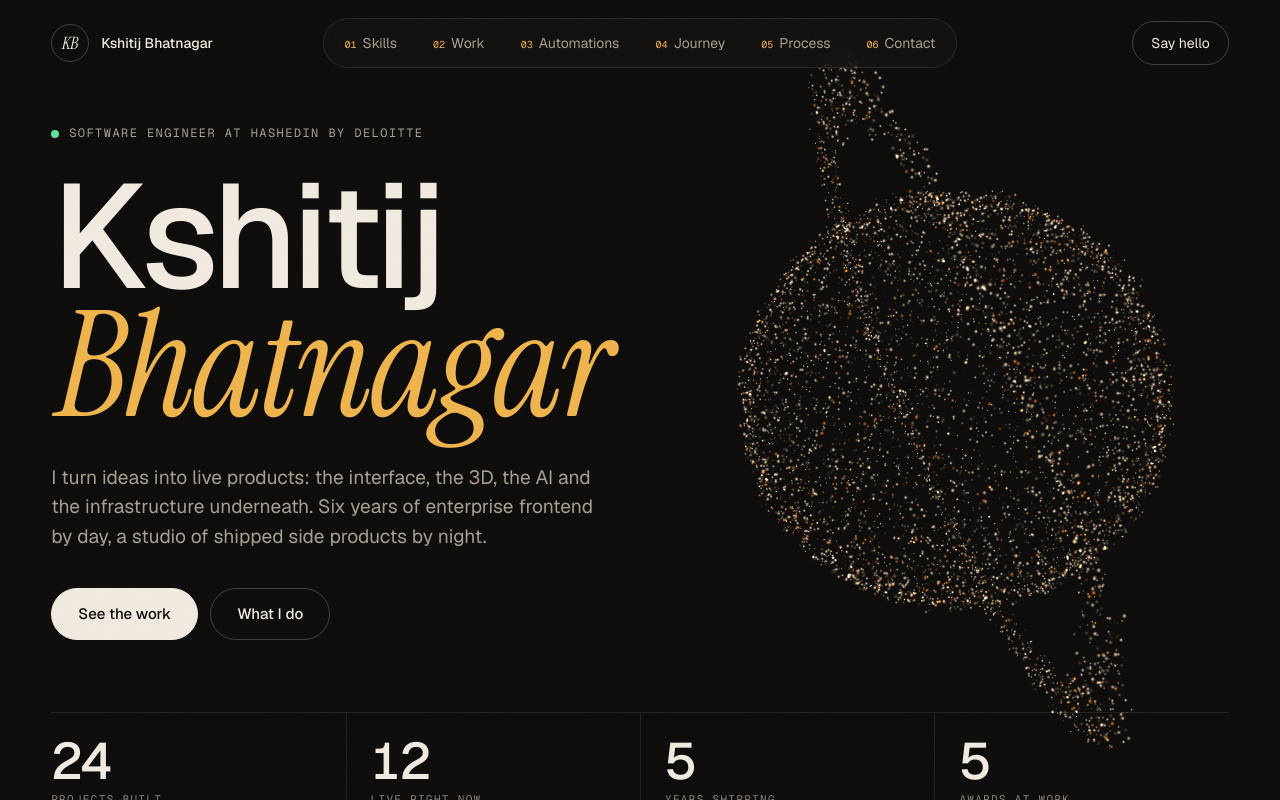
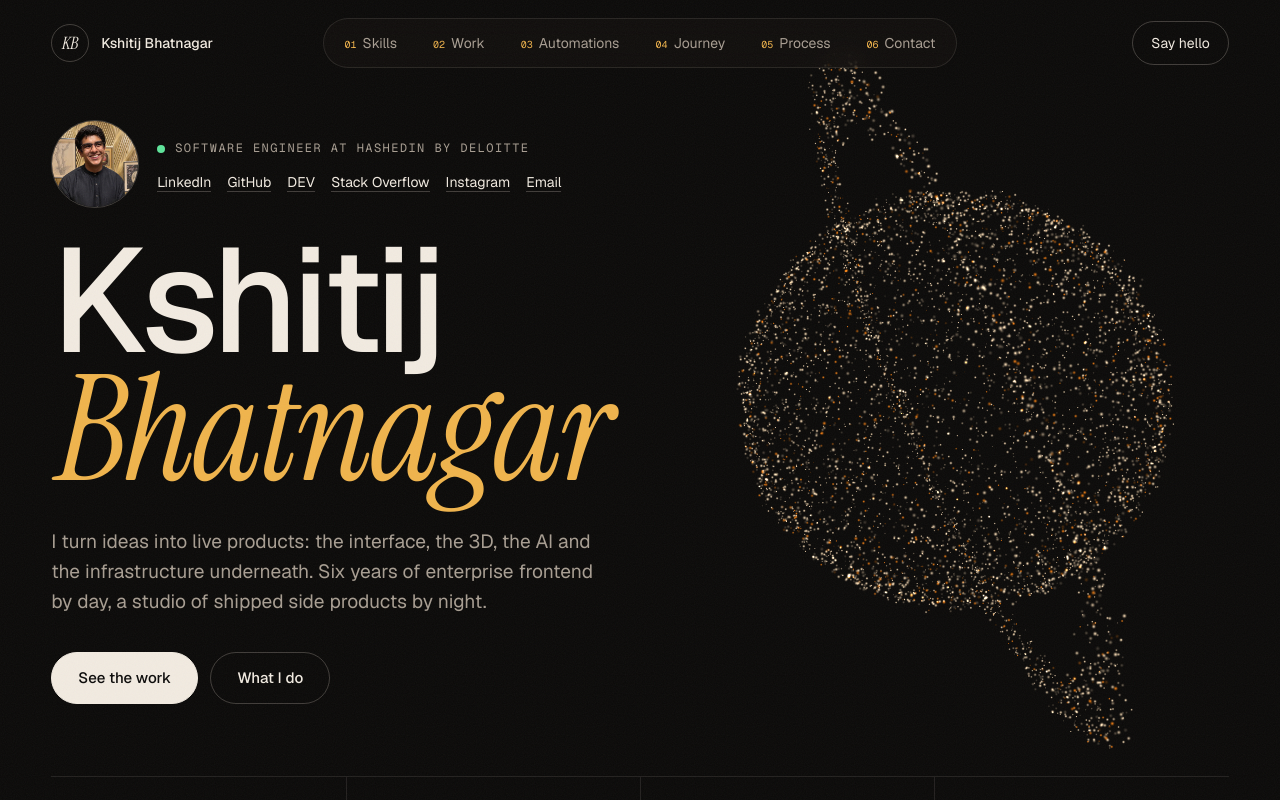
Before and after one commit to kbhatnagar97/Portfolio, a React (Vite) app: page / in a window 1280 px wide. Shown: the top 800 px of the page. Built offline with nearby package versions, Linux system fonts and the light colour scheme.

Commit message:
Put photo and profile links at the top of the hero and strengthen name search SEO with a Person and ProfilePage graph, llms.txt and an image sitemap

```diff
--- a/index.html
+++ b/index.html
@@ -14,7 +14,7 @@
     <link rel="stylesheet" href="https://fonts.googleapis.com/css2?family=Geist:wght@300..700&family=Geist+Mono:wght@400;500&family=Instrument+Serif:ital@0;1&display=swap" />
     <meta name='impact-site-verification' value='214ffe3b-5dc6-4c56-b095-724d5a930bc6' />
 
-    <title>Kshitij Bhatnagar: Software Engineer & AI-native Builder</title>
+    <title>Kshitij Bhatnagar | Software Engineer and AI-native Builder</title>
     <meta
       name="description"
       content="Kshitij Bhatnagar, software engineer building AI-native products. A portfolio of {{PROJECT_COUNT}} apps and experiments, from Vedic astrology tools and honest fintech to live 3D data globes and local-first AI, and the story of how each one was built."
@@ -24,10 +24,13 @@
       content="Kshitij Bhatnagar, software engineer, React, TypeScript, AI, portfolio, Astrolenz, Hapnin, MoneyMap, Jetstream, Habit Tracker, ContextBridge, OrbitalSpace, VideoNote, Jarvis, Gaussian Visualizer, Vedic astrology, AI agents, frontend architecture, data visualization, local-first AI"
     />
     <meta name="author" content="Kshitij Bhatnagar" />
-    <meta name="robots" content="index, follow" />
+    <meta name="robots" content="index, follow, max-image-preview:large, max-snippet:-1" />
+    <link rel="me" href="https://www.linkedin.com/in/kshitij-bhatnagar-18046374/" />
+    <link rel="me" href="https://github.com/kbhatnagar97" />
+    <link rel="alternate" type="text/plain" title="LLM summary" href="/llms.txt" />
 
     <!-- Open Graph -->
-    <meta property="og:type" content="website" />
+    <meta property="og:type" content="profile" />
     <meta property="og:site_name" content="Kshitij Bhatnagar" />
     <meta property="og:url" content="https://kshitijbhatnagar.com/" />
     <meta
@@ -42,6 +45,9 @@
     <meta property="og:image:width" content="1200" />
     <meta property="og:image:height" content="630" />
     <meta property="og:image:alt" content="Kshitij Bhatnagar" />
+    <meta property="og:locale" content="en_IN" />
+    <meta property="profile:first_name" content="Kshitij" />
+    <meta property="profile:last_name" content="Bhatnagar" />
 
     <!-- Twitter -->
     <meta name="twitter:card" content="summary_large_image" />
@@ -60,13 +66,31 @@
     <script type="application/ld+json">
       {
         "@context": "https://schema.org",
+        "@graph": [
+          {
             "@type": "Person",
+            "@id": "https://kshitijbhatnagar.com/#person",
             "name": "Kshitij Bhatnagar",
-        "url": "https://kshitijbhatnagar.com",
-        "image": "https://kshitijbhatnagar.com/images/Profile.JPG",
+            "givenName": "Kshitij",
+            "familyName": "Bhatnagar",
+            "alternateName": ["Kshitij", "kbhatnagar97"],
+            "url": "https://kshitijbhatnagar.com/",
+            "image": {
+              "@type": "ImageObject",
+              "url": "https://kshitijbhatnagar.com/images/kshitij-bhatnagar.jpg",
+              "width": 320,
+              "height": 320,
+              "caption": "Kshitij Bhatnagar"
+            },
+            "email": "mailto:kshitijbhatnagar97@gmail.com",
             "jobTitle": "Software Engineer",
+            "description": "Kshitij Bhatnagar is a software engineer at HashedIn by Deloitte who builds AI-native products: React and TypeScript interfaces, three.js data visualisation, AI agents and the infrastructure under them.",
             "worksFor": { "@type": "Organization", "name": "HashedIn by Deloitte" },
-        "alumniOf": { "@type": "CollegeOrUniversity", "name": "VIT University" },
+            "alumniOf": [
+              { "@type": "CollegeOrUniversity", "name": "VIT University" },
+              { "@type": "HighSchool", "name": "The Shri Ram School" }
+            ],
+            "nationality": { "@type": "Country", "name": "India" },
             "sameAs": [
               "https://www.linkedin.com/in/kshitij-bhatnagar-18046374/",
               "https://github.com/kbhatnagar97",
@@ -74,12 +98,26 @@
               "https://stackoverflow.com/users/20596775/kshitij-bhatnagar",
               "https://www.instagram.com/kbhatnagar97"
             ],
-        "knowsAbout": [
-          "React",
-          "TypeScript",
-          "AI agents",
-          "Frontend architecture",
-          "Data visualization"
+            "knowsAbout": ["React", "TypeScript", "Next.js", "three.js", "AI agents", "Model Context Protocol", "Retrieval augmented generation", "Frontend architecture", "Data visualization", "Cloudflare", "Firebase"]
+          },
+          {
+            "@type": "ProfilePage",
+            "@id": "https://kshitijbhatnagar.com/#profile",
+            "url": "https://kshitijbhatnagar.com/",
+            "name": "Kshitij Bhatnagar",
+            "mainEntity": { "@id": "https://kshitijbhatnagar.com/#person" },
+            "isPartOf": { "@id": "https://kshitijbhatnagar.com/#website" },
+            "primaryImageOfPage": "https://kshitijbhatnagar.com/images/kshitij-bhatnagar.jpg"
+          },
+          {
+            "@type": "WebSite",
+            "@id": "https://kshitijbhatnagar.com/#website",
+            "url": "https://kshitijbhatnagar.com/",
+            "name": "Kshitij Bhatnagar",
+            "alternateName": "Kshitij",
+            "publisher": { "@id": "https://kshitijbhatnagar.com/#person" },
+            "inLanguage": "en"
+          }
         ]
       }
     </script>
@@ -90,13 +128,16 @@
 
     <noscript>
       <main style="font-family:sans-serif;max-width:800px;margin:2rem auto;padding:0 1rem">
+        <img src="/images/kshitij-bhatnagar.jpg" alt="Kshitij Bhatnagar" width="120" height="120" style="border-radius:50%" />
         <h1>Kshitij Bhatnagar: Software Engineer &amp; AI-native Builder</h1>
         <p>Software engineer building products across interfaces, 3D, AI and infrastructure. {{PROJECT_COUNT}} projects, {{LIVE_COUNT}} of them live, and the story of how each one was built.</p>
         <nav>
           <a href="mailto:kshitijbhatnagar97@gmail.com">Email</a> ·
           <a href="https://www.linkedin.com/in/kshitij-bhatnagar-18046374/">LinkedIn</a> ·
           <a href="https://github.com/kbhatnagar97">GitHub</a> ·
-          <a href="https://dev.to/kbhatnagar">DEV</a>
+          <a href="https://dev.to/kbhatnagar">DEV</a> ·
+          <a href="https://stackoverflow.com/users/20596775/kshitij-bhatnagar">Stack Overflow</a> ·
+          <a href="https://www.instagram.com/kbhatnagar97">Instagram</a>
         </nav>
         <h2>Projects</h2>
         <ul>
--- a/src/site/sections/Contact.tsx
+++ b/src/site/sections/Contact.tsx
@@ -39,7 +39,7 @@ const Contact = () => {
         <ul className='contact__links' data-fade>
           {PROFILE.links.map((l) => (
             <li key={l.label}>
-              <a href={l.href} target='_blank' rel='noopener noreferrer'>
+              <a href={l.href} target='_blank' rel='noopener noreferrer me'>
                 {l.label} <span aria-hidden='true'>↗</span>
               </a>
             </li>
--- a/src/site/sections/Hero.tsx
+++ b/src/site/sections/Hero.tsx
@@ -33,7 +33,7 @@ const Hero = () => {
           gsap
             .timeline({ defaults: { ease: 'expo.out' } })
             .from(split.chars, { yPercent: 60, opacity: 0, duration: 1.4, stagger: 0.035 }, 0.15)
-            .from('.hero__eyebrow, .hero__intro, .hero__actions', { y: 24, autoAlpha: 0, duration: 1.2, stagger: 0.1 }, 0.6)
+            .from('.hero__id, .hero__intro, .hero__actions', { y: 24, autoAlpha: 0, duration: 1.2, stagger: 0.1 }, 0.6)
             .from('.hero__stat', { y: 20, autoAlpha: 0, duration: 1, stagger: 0.08 }, 0.9)
             .from('.hero__hint', { autoAlpha: 0, duration: 1 }, 1.4);
           gsap.utils.toArray<HTMLElement>('.hero__count').forEach((el) => {
@@ -61,10 +61,27 @@ const Hero = () => {
   return (
     <section id='top' className='hero' ref={root} data-shape={SHAPE.orb}>
       <div className='hero__inner'>
-        <p className='hero__eyebrow'>
-          <span className='pulse' aria-hidden='true' />
-          {PROFILE.role} at {PROFILE.company}
-        </p>
+        <div className='hero__id'>
+          <img className='hero__photo' src='/images/kshitij-bhatnagar.jpg' alt='Kshitij Bhatnagar' width={320} height={320} fetchPriority='high' />
+          <div>
+            <p className='hero__eyebrow'>
+              <span className='pulse' aria-hidden='true' />
+              {PROFILE.role} at {PROFILE.company}
+            </p>
+            <ul className='hero__social' aria-label='Kshitij Bhatnagar online'>
+              {PROFILE.links.map((l) => (
+                <li key={l.label}>
+                  <a href={l.href} target='_blank' rel='noopener noreferrer me'>
+                    {l.label}
+                  </a>
+                </li>
+              ))}
+              <li>
+                <a href={`mailto:${PROFILE.email}`}>Email</a>
+              </li>
+            </ul>
+          </div>
+        </div>
         <h1 className='hero__title'>
           <span className='hero__line'>Kshitij</span>
           <span className='hero__line hero__line--serif'>Bhatnagar</span>
--- a/src/site/site.scss
+++ b/src/site/site.scss
@@ -526,7 +526,45 @@ dd {
     letter-spacing: 0.12em;
     text-transform: uppercase;
     color: var(--muted);
+  }
+
+  &__id {
+    display: flex;
+    align-items: center;
+    gap: 18px;
     margin-bottom: 28px;
+  }
+
+  &__photo {
+    width: clamp(64px, 7vw, 88px);
+    height: auto;
+    aspect-ratio: 1;
+    flex-shrink: 0;
+    border-radius: 50%;
+    object-fit: cover;
+    border: 1px solid var(--line-strong);
+  }
+
+  &__social {
+    display: flex;
+    flex-wrap: wrap;
+    gap: 6px 16px;
+    margin-top: 10px;
+    list-style: none;
+    font-size: 14px;
+
+    a {
+      color: var(--text);
+      text-decoration: none;
+      border-bottom: 1px solid var(--line-strong);
+      transition: color 0.3s var(--ease), border-color 0.3s var(--ease);
+
+      &:hover,
+      &:focus-visible {
+        color: var(--gold);
+        border-color: var(--gold);
+      }
+    }
   }
 
   .pulse {
--- a/vite.config.ts
+++ b/vite.config.ts
@@ -1,6 +1,7 @@
 import { defineConfig, type Plugin } from 'vite'
 import react from '@vitejs/plugin-react'
 import projectsJson from './src/content/projects.json'
+import profileJson from './src/content/profile.json'
 
 const SITE = 'https://kshitijbhatnagar.com'
 
@@ -61,6 +62,37 @@ const projectsSeo = (): Plugin => ({
         .replace('<!--projects-noscript-->', noscript)
     },
   },
+  // AI assistants read llms.txt; built from the same JSON as the page so answers about Kshitij stay current.
+  generateBundle() {
+    const projects: IProjectSeo[] = projectsJson
+    const abs = (u: string) => (u.startsWith('/') ? SITE + u : u)
+    const llms = [
+      `# ${profileJson.name}`,
+      '',
+      `> ${profileJson.name} (Kshitij) is a ${profileJson.role.toLowerCase()} at ${profileJson.company} who builds AI-native products. ${profileJson.intro}`,
+      '',
+      '## Profiles',
+      '',
+      `- Website: ${SITE}/`,
+      ...profileJson.links.map((l) => `- ${l.label}: ${l.href}`),
+      `- Email: ${profileJson.email}`,
+      `- Photo: ${SITE}/images/kshitij-bhatnagar.jpg`,
+      '',
+      '## Skills',
+      '',
+      ...profileJson.skills.map((s) => `- **${s.title}**: ${s.body} Tools: ${s.tools.join(', ')}.`),
+      '',
+      '## Education',
+      '',
+      ...profileJson.education.map((e) => `- ${e.degree}, ${e.institution} (${e.duration})`),
+      '',
+      `## Projects (${projects.length})`,
+      '',
+      ...projects.map((p) => `- **${p.name}**: ${p.tagline}. ${p.summary}${p.url ? ` ${abs(p.url)}` : ''}`),
+      '',
+    ].join('\n')
+    this.emitFile({ type: 'asset', fileName: 'llms.txt', source: llms })
+  },
 })
 
 // https://vite.dev/config/
```
Also changed, not shown: public/images/kshitij-bhatnagar.jpg (added), 1 other file (tests, documents, lock files or other folders). Lines whose indentation alone changed are shown as unchanged.
